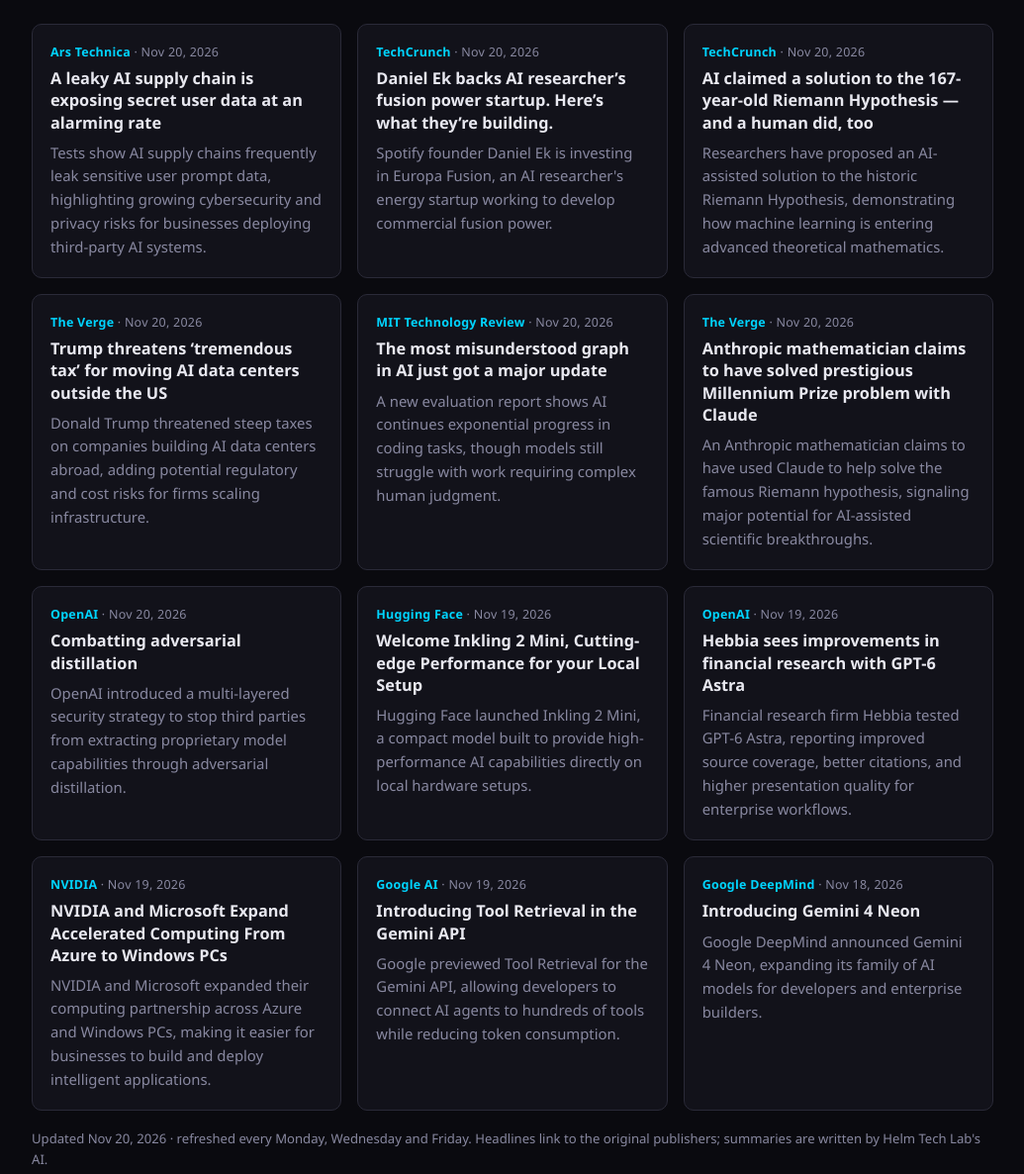
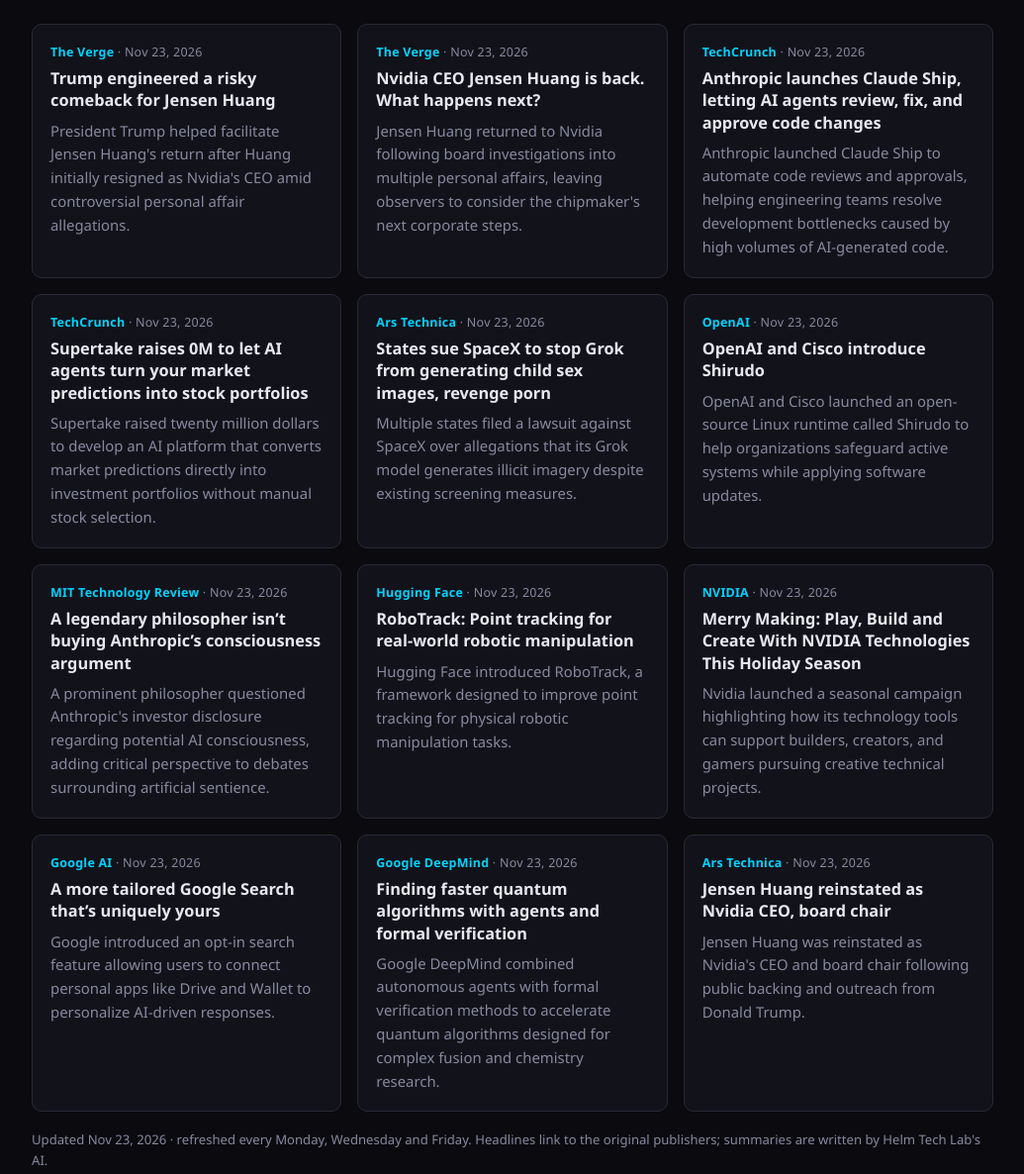
Before and after one commit to datboywhip-ai/helmtechlab-site, a plain HTML site: page index.html in a window 1280 px wide. Shown: the part 3520-4706 px from the top of the page at 99% size, without its empty margins (122-1157 px from the left). Drawn offline with Linux system fonts and the light colour scheme.

Commit message:
AI news refresh 2026-11-24

```diff
--- a/index.html
+++ b/index.html
@@ -346,67 +346,67 @@
   <!-- NEWS:START -->
 <div class="news-grid">
     <article class="news-card">
-      <div class="news-meta"><span class="news-source">Ars Technica</span> · <time datetime="2026-11-20T20:59:08.000Z">Nov 20, 2026</time></div>
-      <h4><a href="https://arstechnica.com/security/2026/11/a-leaky-ai-supply-chain-is-exposing-secret-user-data-at-an-alarming-rate/" target="_blank" rel="noopener noreferrer">A leaky AI supply chain is exposing secret user data at an alarming rate</a></h4>
-      <p>Tests show AI supply chains frequently leak sensitive user prompt data, highlighting growing cybersecurity and privacy risks for businesses deploying third-party AI systems.</p>
+      <div class="news-meta"><span class="news-source">The Verge</span> · <time datetime="2026-11-23T22:25:12.000Z">Nov 23, 2026</time></div>
+      <h4><a href="https://www.theverge.com/ai-artificial-intelligence/1040652/jensen-huang-nvidia-trump-reinstated" target="_blank" rel="noopener noreferrer">Trump engineered a risky comeback for Jensen Huang</a></h4>
+      <p>President Trump helped facilitate Jensen Huang&#39;s return after Huang initially resigned as Nvidia&#39;s CEO amid controversial personal affair allegations.</p>
     </article>
     <article class="news-card">
-      <div class="news-meta"><span class="news-source">TechCrunch</span> · <time datetime="2026-11-20T19:53:41.000Z">Nov 20, 2026</time></div>
-      <h4><a href="https://techcrunch.com/2026/11/20/daniel-ek-backs-ai-researchers-fusion-power-startup-heres-what-theyre-building/" target="_blank" rel="noopener noreferrer">Daniel Ek backs AI researcher’s fusion power startup. Here’s what they’re building.</a></h4>
-      <p>Spotify founder Daniel Ek is investing in Europa Fusion, an AI researcher&#39;s energy startup working to develop commercial fusion power.</p>
+      <div class="news-meta"><span class="news-source">The Verge</span> · <time datetime="2026-11-23T22:10:32.000Z">Nov 23, 2026</time></div>
+      <h4><a href="https://www.theverge.com/ai-artificial-intelligence/1030422/nvidia-jensen-huang-ai-china-alice-huang" target="_blank" rel="noopener noreferrer">Nvidia CEO Jensen Huang is back. What happens next?</a></h4>
+      <p>Jensen Huang returned to Nvidia following board investigations into multiple personal affairs, leaving observers to consider the chipmaker&#39;s next corporate steps.</p>
     </article>
     <article class="news-card">
-      <div class="news-meta"><span class="news-source">TechCrunch</span> · <time datetime="2026-11-20T19:32:08.000Z">Nov 20, 2026</time></div>
-      <h4><a href="https://techcrunch.com/2026/11/20/ai-claimed-a-solution-to-the-167-year-old-riemann-hypothesis-and-a-human-did-too/" target="_blank" rel="noopener noreferrer">AI claimed a solution to the 167-year-old Riemann Hypothesis — and a human did, too</a></h4>
-      <p>Researchers have proposed an AI-assisted solution to the historic Riemann Hypothesis, demonstrating how machine learning is entering advanced theoretical mathematics.</p>
+      <div class="news-meta"><span class="news-source">TechCrunch</span> · <time datetime="2026-11-23T22:05:50.000Z">Nov 23, 2026</time></div>
+      <h4><a href="https://techcrunch.com/2026/11/23/anthropic-launches-claude-ship-letting-ai-agents-review-fix-and-approve-code-changes/" target="_blank" rel="noopener noreferrer">Anthropic launches Claude Ship, letting AI agents review, fix, and approve code changes</a></h4>
+      <p>Anthropic launched Claude Ship to automate code reviews and approvals, helping engineering teams resolve development bottlenecks caused by high volumes of AI-generated code.</p>
     </article>
     <article class="news-card">
-      <div class="news-meta"><span class="news-source">The Verge</span> · <time datetime="2026-11-20T18:50:19.000Z">Nov 20, 2026</time></div>
-      <h4><a href="https://www.theverge.com/policy/1038892/trump-foreign-data-centers-tax" target="_blank" rel="noopener noreferrer">Trump threatens ‘tremendous tax’ for moving AI data centers outside the US</a></h4>
-      <p>Donald Trump threatened steep taxes on companies building AI data centers abroad, adding potential regulatory and cost risks for firms scaling infrastructure.</p>
+      <div class="news-meta"><span class="news-source">TechCrunch</span> · <time datetime="2026-11-23T22:02:05.000Z">Nov 23, 2026</time></div>
+      <h4><a href="https://techcrunch.com/2026/11/23/supertake-raises-20m-to-let-ai-agents-turn-your-market-predictions-into-stock-portfolios/" target="_blank" rel="noopener noreferrer">Supertake raises <!-- NEWS:END -->0M to let AI agents turn your market predictions into stock portfolios</a></h4>
+      <p>Supertake raised twenty million dollars to develop an AI platform that converts market predictions directly into investment portfolios without manual stock selection.</p>
     </article>
     <article class="news-card">
-      <div class="news-meta"><span class="news-source">MIT Technology Review</span> · <time datetime="2026-11-20T18:15:15.000Z">Nov 20, 2026</time></div>
-      <h4><a href="https://www.technologyreview.com/2026/11/20/1149399/the-most-misunderstood-graph-in-ai-just-got-a-major-update/" target="_blank" rel="noopener noreferrer">The most misunderstood graph in AI just got a major update</a></h4>
-      <p>A new evaluation report shows AI continues exponential progress in coding tasks, though models still struggle with work requiring complex human judgment.</p>
+      <div class="news-meta"><span class="news-source">Ars Technica</span> · <time datetime="2026-11-23T21:30:44.000Z">Nov 23, 2026</time></div>
+      <h4><a href="https://arstechnica.com/tech-policy/2026/11/states-sue-spacex-to-stop-grok-from-generating-child-sex-images-revenge-porn/" target="_blank" rel="noopener noreferrer">States sue SpaceX to stop Grok from generating child sex images, revenge porn</a></h4>
+      <p>Multiple states filed a lawsuit against SpaceX over allegations that its Grok model generates illicit imagery despite existing screening measures.</p>
     </article>
     <article class="news-card">
-      <div class="news-meta"><span class="news-source">The Verge</span> · <time datetime="2026-11-20T16:34:13.000Z">Nov 20, 2026</time></div>
-      <h4><a href="https://www.theverge.com/ai-artificial-intelligence/1010051/anthropic-riemann-hypothesis-millennium-prize-problem" target="_blank" rel="noopener noreferrer">Anthropic mathematician claims to have solved prestigious Millennium Prize problem with Claude</a></h4>
-      <p>An Anthropic mathematician claims to have used Claude to help solve the famous Riemann hypothesis, signaling major potential for AI-assisted scientific breakthroughs.</p>
+      <div class="news-meta"><span class="news-source">OpenAI</span> · <time datetime="2026-11-23T21:20:00.000Z">Nov 23, 2026</time></div>
+      <h4><a href="https://openai.com/index/introducing-shirudo" target="_blank" rel="noopener noreferrer">OpenAI and Cisco introduce Shirudo</a></h4>
+      <p>OpenAI and Cisco launched an open-source Linux runtime called Shirudo to help organizations safeguard active systems while applying software updates.</p>
     </article>
     <article class="news-card">
-      <div class="news-meta"><span class="news-source">OpenAI</span> · <time datetime="2026-11-20T10:00:00.000Z">Nov 20, 2026</time></div>
-      <h4><a href="https://openai.com/index/combatting-adversarial-distillation" target="_blank" rel="noopener noreferrer">Combatting adversarial distillation</a></h4>
-      <p>OpenAI introduced a multi-layered security strategy to stop third parties from extracting proprietary model capabilities through adversarial distillation.</p>
+      <div class="news-meta"><span class="news-source">MIT Technology Review</span> · <time datetime="2026-11-23T17:36:08.000Z">Nov 23, 2026</time></div>
+      <h4><a href="https://www.technologyreview.com/2026/11/23/1149569/a-legendary-philosopher-isnt-buying-anthropics-consciousness-argument/" target="_blank" rel="noopener noreferrer">A legendary philosopher isn’t buying Anthropic’s consciousness argument</a></h4>
+      <p>A prominent philosopher questioned Anthropic&#39;s investor disclosure regarding potential AI consciousness, adding critical perspective to debates surrounding artificial sentience.</p>
     </article>
     <article class="news-card">
-      <div class="news-meta"><span class="news-source">Hugging Face</span> · <time datetime="2026-11-20T00:00:00.000Z">Nov 19, 2026</time></div>
-      <h4><a href="https://huggingface.co/blog/inkling2mini" target="_blank" rel="noopener noreferrer">Welcome Inkling 2 Mini, Cutting-edge Performance for your Local Setup</a></h4>
-      <p>Hugging Face launched Inkling 2 Mini, a compact model built to provide high-performance AI capabilities directly on local hardware setups.</p>
+      <div class="news-meta"><span class="news-source">Hugging Face</span> · <time datetime="2026-11-23T17:20:37.000Z">Nov 23, 2026</time></div>
+      <h4><a href="https://huggingface.co/blog/allenai/robotrack" target="_blank" rel="noopener noreferrer">RoboTrack: Point tracking for real-world robotic manipulation</a></h4>
+      <p>Hugging Face introduced RoboTrack, a framework designed to improve point tracking for physical robotic manipulation tasks.</p>
     </article>
     <article class="news-card">
-      <div class="news-meta"><span class="news-source">OpenAI</span> · <time datetime="2026-11-20T00:00:00.000Z">Nov 19, 2026</time></div>
-      <h4><a href="https://openai.com/business/customer-stories/hebbia" target="_blank" rel="noopener noreferrer">Hebbia sees improvements in financial research with GPT-6 Astra</a></h4>
-      <p>Financial research firm Hebbia tested GPT-6 Astra, reporting improved source coverage, better citations, and higher presentation quality for enterprise workflows.</p>
+      <div class="news-meta"><span class="news-source">NVIDIA</span> · <time datetime="2026-11-23T17:00:08.000Z">Nov 23, 2026</time></div>
+      <h4><a href="https://blogs.nvidia.com/blog/nvidia-technologies-holidays-2026/" target="_blank" rel="noopener noreferrer">Merry Making: Play, Build and Create With NVIDIA Technologies This Holiday Season</a></h4>
+      <p>Nvidia launched a seasonal campaign highlighting how its technology tools can support builders, creators, and gamers pursuing creative technical projects.</p>
     </article>
     <article class="news-card">
-      <div class="news-meta"><span class="news-source">NVIDIA</span> · <time datetime="2026-11-19T20:00:15.000Z">Nov 19, 2026</time></div>
-      <h4><a href="https://blogs.nvidia.com/blog/microsoft-ignite-accelerated-computing-azure-windows-pcs/" target="_blank" rel="noopener noreferrer">NVIDIA and Microsoft Expand Accelerated Computing From Azure to Windows PCs</a></h4>
-      <p>NVIDIA and Microsoft expanded their computing partnership across Azure and Windows PCs, making it easier for businesses to build and deploy intelligent applications.</p>
+      <div class="news-meta"><span class="news-source">Google AI</span> · <time datetime="2026-11-23T17:00:00.000Z">Nov 23, 2026</time></div>
+      <h4><a href="https://blog.google/products-and-platforms/products/search/google-search-personal-intelligence-apps/" target="_blank" rel="noopener noreferrer">A more tailored Google Search that’s uniquely yours</a></h4>
+      <p>Google introduced an opt-in search feature allowing users to connect personal apps like Drive and Wallet to personalize AI-driven responses.</p>
     </article>
     <article class="news-card">
-      <div class="news-meta"><span class="news-source">Google AI</span> · <time datetime="2026-11-19T18:00:00.000Z">Nov 19, 2026</time></div>
-      <h4><a href="https://blog.google/innovation-and-ai/technology/developers-tools/gemini-api-tool-retrieval/" target="_blank" rel="noopener noreferrer">Introducing Tool Retrieval in the Gemini API</a></h4>
-      <p>Google previewed Tool Retrieval for the Gemini API, allowing developers to connect AI agents to hundreds of tools while reducing token consumption.</p>
+      <div class="news-meta"><span class="news-source">Google DeepMind</span> · <time datetime="2026-11-23T16:59:40.000Z">Nov 23, 2026</time></div>
+      <h4><a href="https://deepmind.google/blog/finding-faster-quantum-algorithms-with-agents-and-formal-verification/" target="_blank" rel="noopener noreferrer">Finding faster quantum algorithms with agents and formal verification</a></h4>
+      <p>Google DeepMind combined autonomous agents with formal verification methods to accelerate quantum algorithms designed for complex fusion and chemistry research.</p>
     </article>
     <article class="news-card">
-      <div class="news-meta"><span class="news-source">Google DeepMind</span> · <time datetime="2026-11-18T21:35:43.000Z">Nov 18, 2026</time></div>
-      <h4><a href="https://deepmind.google/blog/introducing-gemini-4-neon/" target="_blank" rel="noopener noreferrer">Introducing Gemini 4 Neon</a></h4>
-      <p>Google DeepMind announced Gemini 4 Neon, expanding its family of AI models for developers and enterprise builders.</p>
+      <div class="news-meta"><span class="news-source">Ars Technica</span> · <time datetime="2026-11-23T15:46:18.000Z">Nov 23, 2026</time></div>
+      <h4><a href="https://arstechnica.com/ai/2026/11/jensen-huang-reinstated-as-nvidia-ceo-board-chair/" target="_blank" rel="noopener noreferrer">Jensen Huang reinstated as Nvidia CEO, board chair</a></h4>
+      <p>Jensen Huang was reinstated as Nvidia&#39;s CEO and board chair following public backing and outreach from Donald Trump.</p>
     </article>
   </div>
-  <p class="news-updated">Updated Nov 20, 2026 · refreshed every Monday, Wednesday and Friday. Headlines link to the original publishers; summaries are written by Helm Tech Lab's AI.</p>
+  <p class="news-updated">Updated Nov 23, 2026 · refreshed every Monday, Wednesday and Friday. Headlines link to the original publishers; summaries are written by Helm Tech Lab's AI.</p>
   <!-- NEWS:END -->
 </section>
 
```
Also changed, not shown: news.json (+59 -59 lines).
